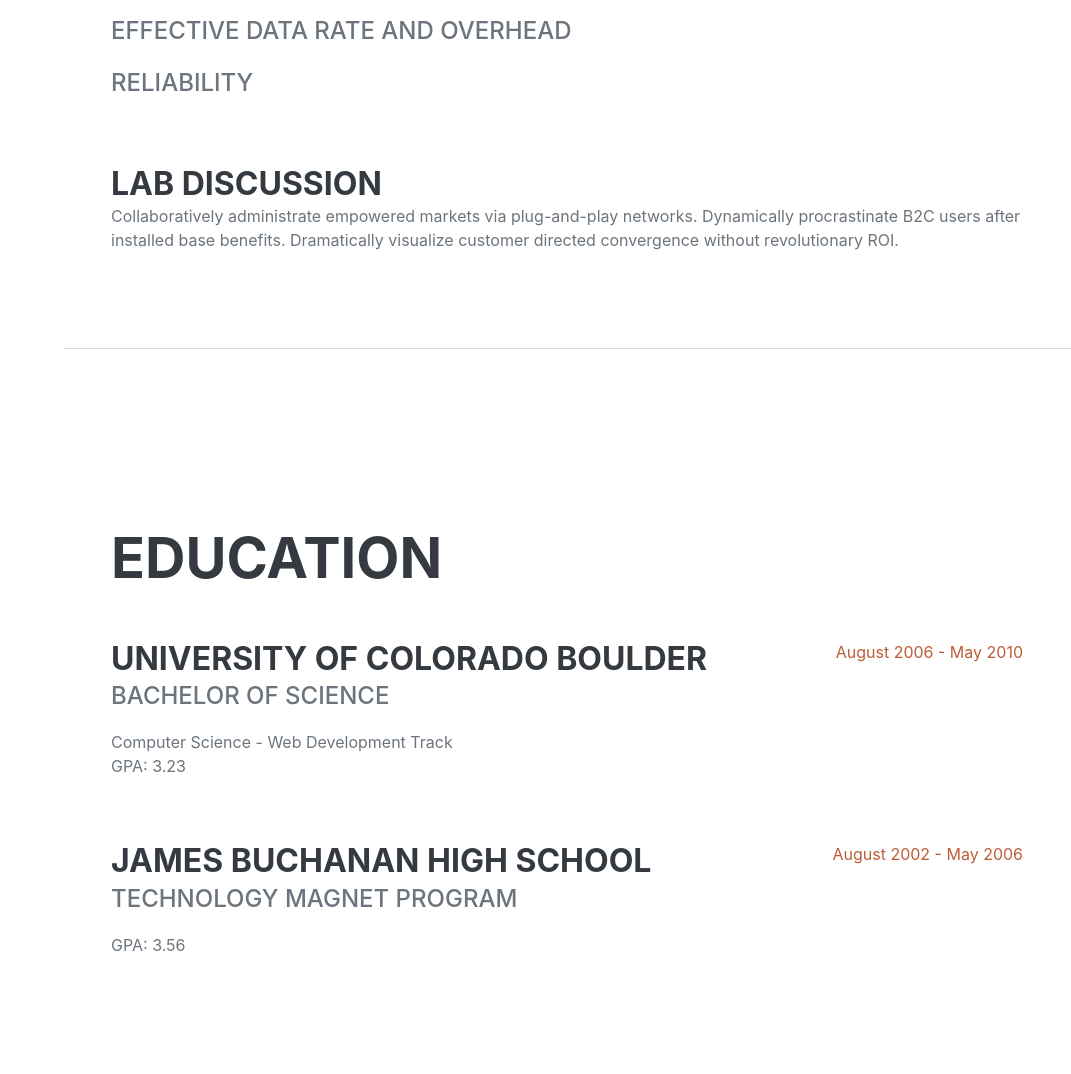
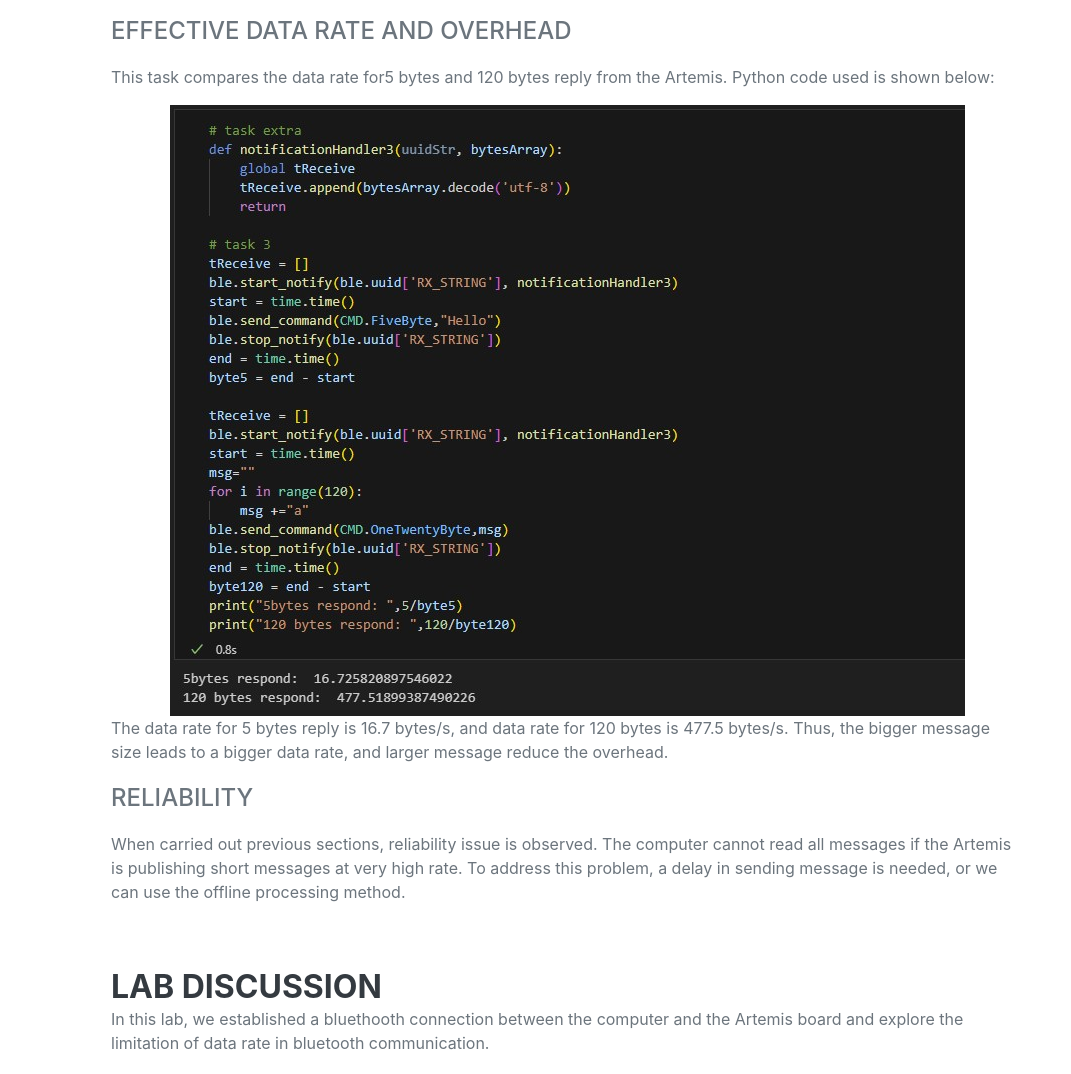
Before and after one commit to ytyan00/ytyan00.github.io, a plain HTML site: page index.html in a window 1280 px wide. Shown: the part 10527-11601 px from the top of the page, without its empty margins (209-1280 px from the left). Drawn offline with nearby package versions, Linux system fonts and the light colour scheme; a web font is replaced by a local one.

Commit message:
Add files via upload

```diff
--- a/index.html
+++ b/index.html
@@ -299,7 +299,20 @@
 
 
                             <div class="subheading mb-3">Effective Data Rate And Overhead</div>
+                            <p>
+                                This task compares the data rate for5 bytes and 120 bytes reply from the Artemis. Python code used is shown below:
+                            </p>
+                            <div style="text-align: center;">
+                                <img class="img-fluid" src="assets/img/task7Python.jpg" alt="..." />
+                            </div>
+                            <p>
+                                The data rate for 5 bytes reply is 16.7 bytes/s, and data rate for 120 bytes is 477.5 bytes/s. Thus, the bigger message size leads to a bigger data rate, and larger message reduce the overhead.
+                            </p>
+
                             <div class="subheading mb-3">Reliability</div>
+                            <p>
+                                When carried out previous sections, reliability issue is observed. The computer cannot read all messages if the Artemis is publishing short messages at very high rate. To address this problem, a delay in sending message is needed, or we can use the offline processing method.
+                            </p>
 
                         </div>
                     </div>
@@ -307,7 +320,9 @@
                     <div class="d-flex flex-column flex-md-row justify-content-between">
                         <div class="flex-grow-1">
                             <h3 class="mb-0">Lab Discussion</h3>
-                            <p>Collaboratively administrate empowered markets via plug-and-play networks. Dynamically procrastinate B2C users after installed base benefits. Dramatically visualize customer directed convergence without revolutionary ROI.</p>
+                            <p>
+                                In this lab, we established a bluethooth connection between the computer and the Artemis board and explore the limitation of data rate in bluetooth communication.
+                            </p>
                         </div>
                     </div>
                 </div>
```
Also changed, not shown: assets/img/task7Python.jpg (added), 1 other file.
